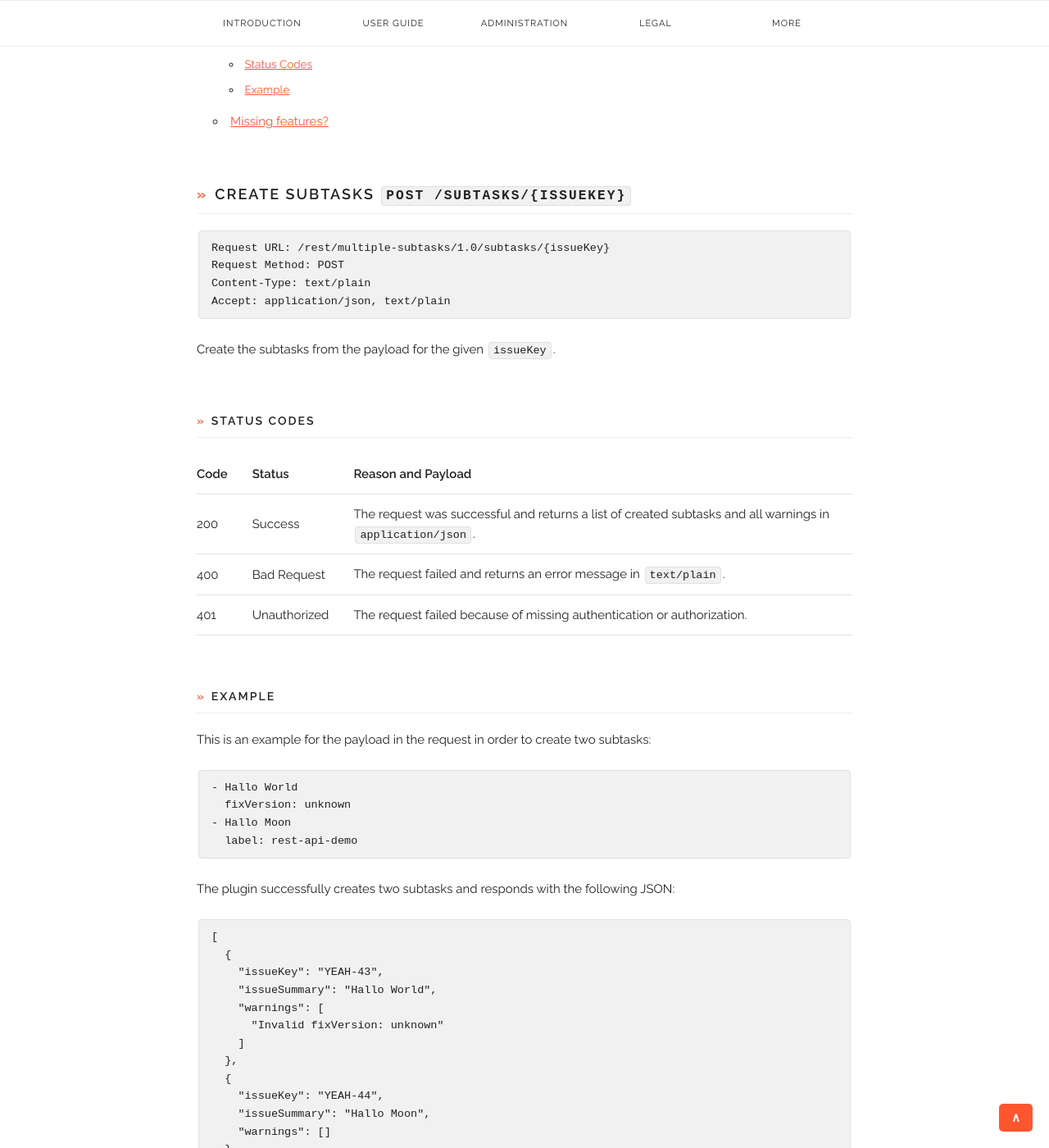
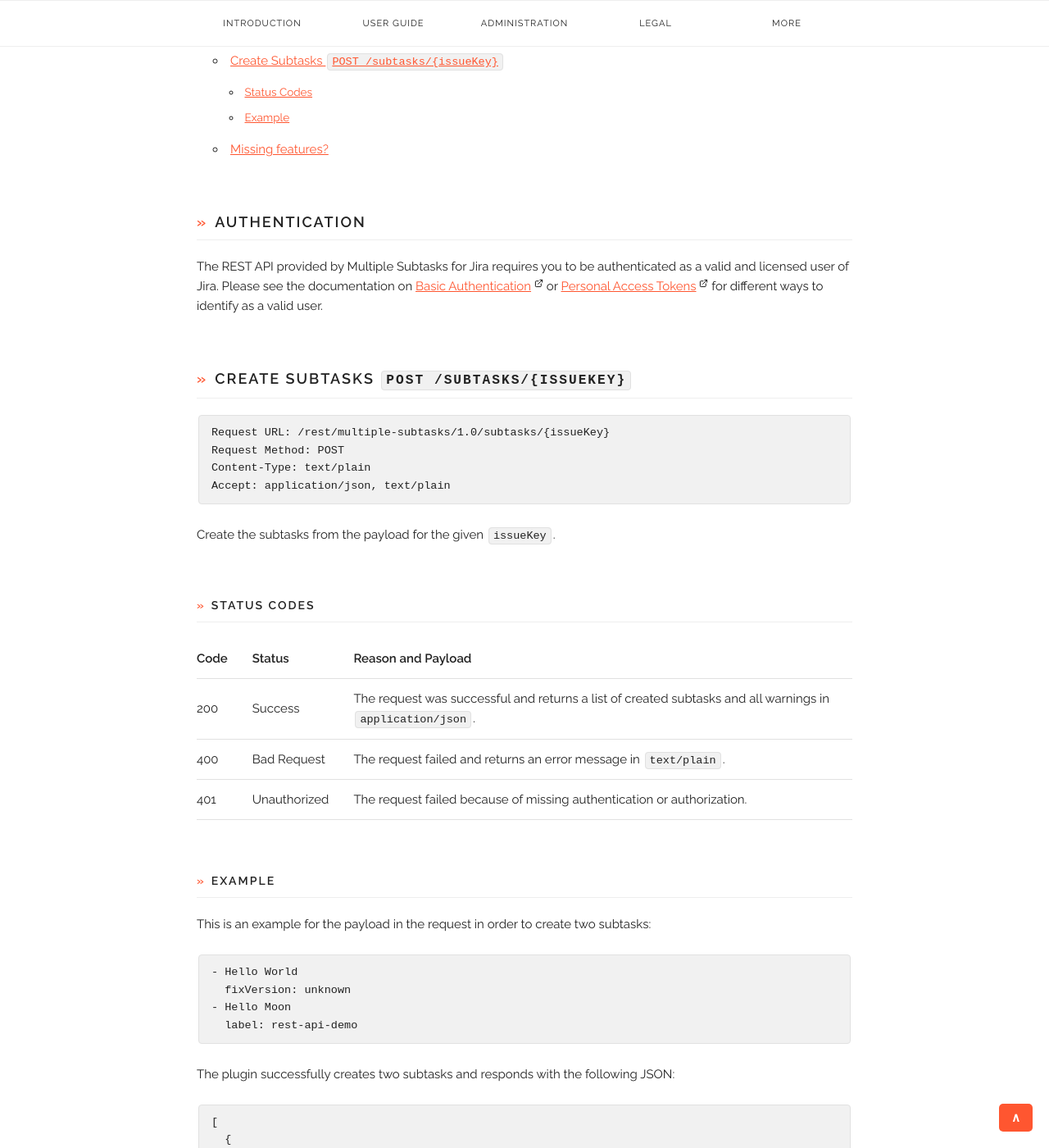
Before and after one commit to codescape/jira-multiple-subtasks, a Jekyll site: the page built from docs/rest-api.md, in a window 1280 px wide and 1400 px high, scrolled down 532 px. Shown: the whole window at 82% size. Built offline with Jekyll 4.4.1, drawn with Linux system fonts in a browser that asks for light colours; nearby versions of some CDN libraries; some of the changed text lies outside the part shown.

Commit message:
docs: add documentation for authentication

```diff
--- a/docs/rest-api.md
+++ b/docs/rest-api.md
@@ -12,6 +12,11 @@
 
 * Table of Contents
 {:toc}
+
+### Authentication
+
+The REST API provided by Multiple Subtasks for Jira requires you to be authenticated as a valid and licensed user of Jira.
+Please see the documentation on [Basic Authentication](https://developer.atlassian.com/server/jira/platform/basic-authentication/) or [Personal Access Tokens](https://confluence.atlassian.com/enterprise/using-personal-access-tokens-1026032365.html) for different ways to identify as a valid user.
 
 ### Create Subtasks `POST /subtasks/{issueKey}`
 
@@ -34,9 +39,9 @@
 
 This is an example for the payload in the request in order to create two subtasks:
 
-    - Hallo World
+    - Hello World
       fixVersion: unknown
-    - Hallo Moon
+    - Hello Moon
       label: rest-api-demo
 
 The plugin successfully creates two subtasks and responds with the following JSON:
@@ -44,14 +49,14 @@
     [
       {
         "issueKey": "YEAH-43",
-        "issueSummary": "Hallo World",
+        "issueSummary": "Hello World",
         "warnings": [
           "Invalid fixVersion: unknown"
         ]
       },
       {
         "issueKey": "YEAH-44",
-        "issueSummary": "Hallo Moon",
+        "issueSummary": "Hello Moon",
         "warnings": []
       }
     ]
```
Also changed, not shown: docs/changelog.md.
